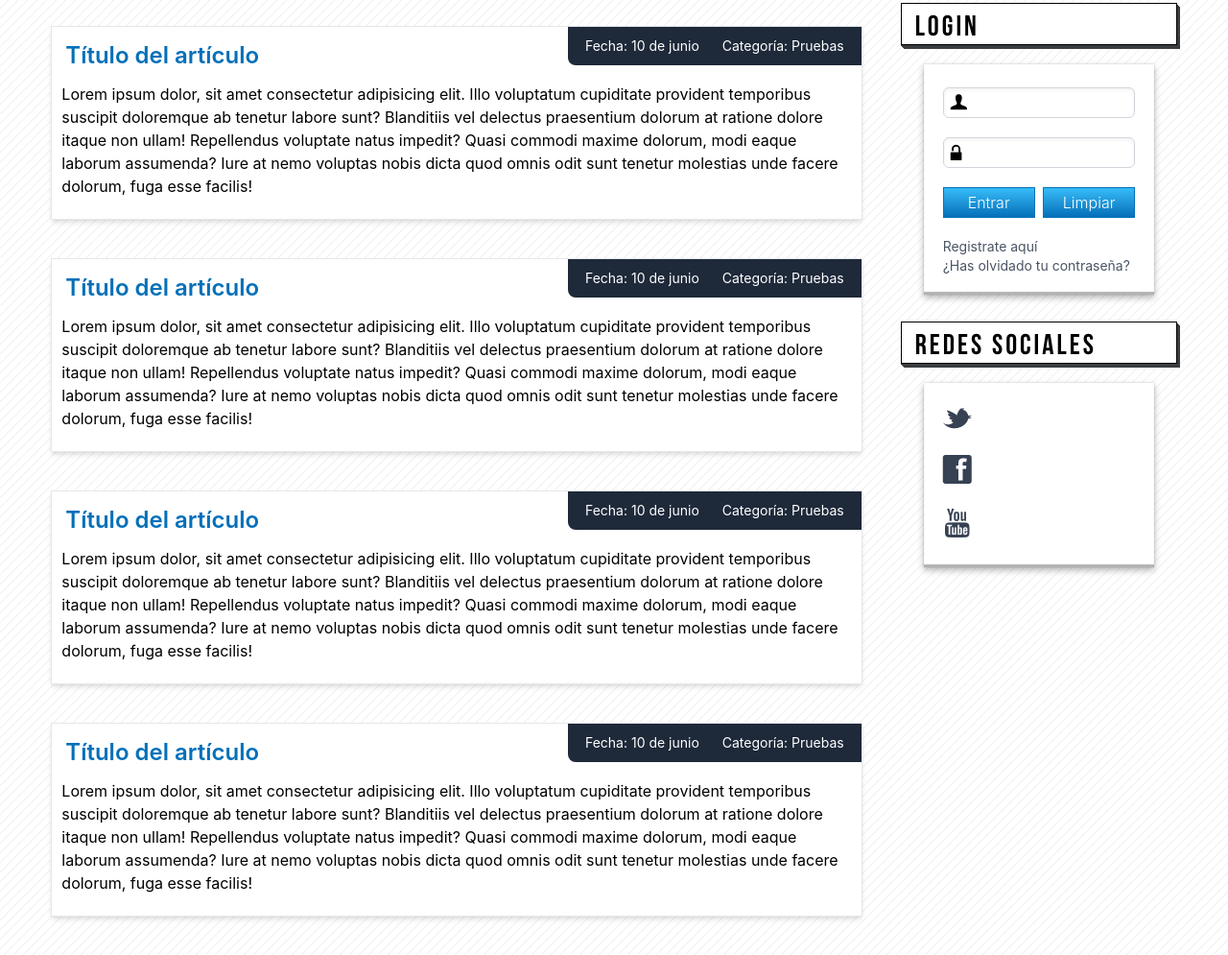
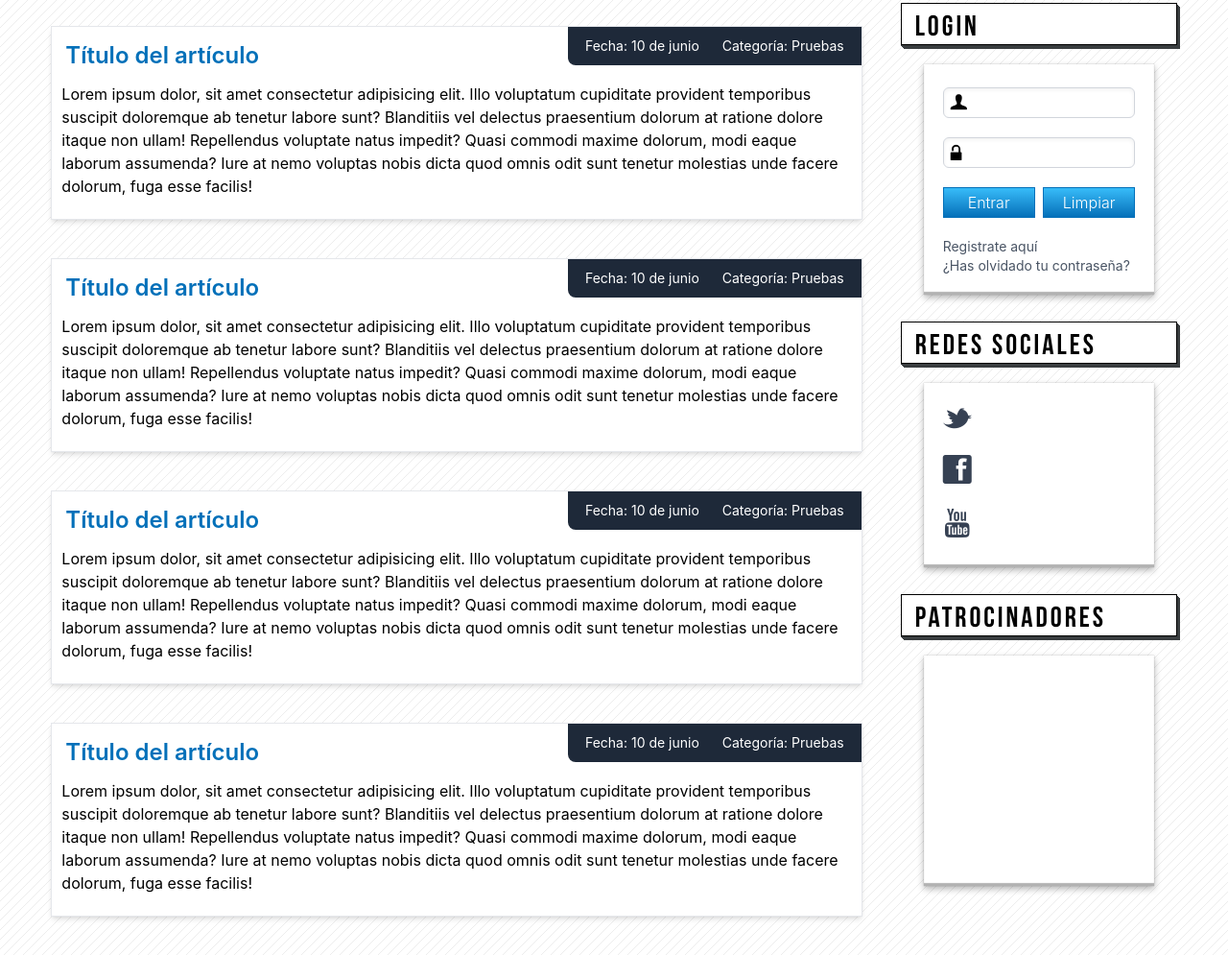
Before and after one commit to mjriveraknowmad/curso-web-tailwindcss, a website built with Vite: page index.html in a window 1280 px wide. Shown: the part 701-1696 px from the top of the page at 96% size. Built offline with nearby package versions, Linux system fonts and the light colour scheme; files whose address does not match are found by name.

Commit message:
feat: añadir sección de patrocinadores en la barra lateral con encabezado correspondiente

```diff
--- a/index.html
+++ b/index.html
@@ -168,6 +168,8 @@
             </div>
           </div>
 
+          <h3 class="aside-header">PATROCINADORES</h3>
+          <div id="sponsors" class="aside-box"></div>
         </aside>
         <!--Fin Barra lateral-->
 
```
